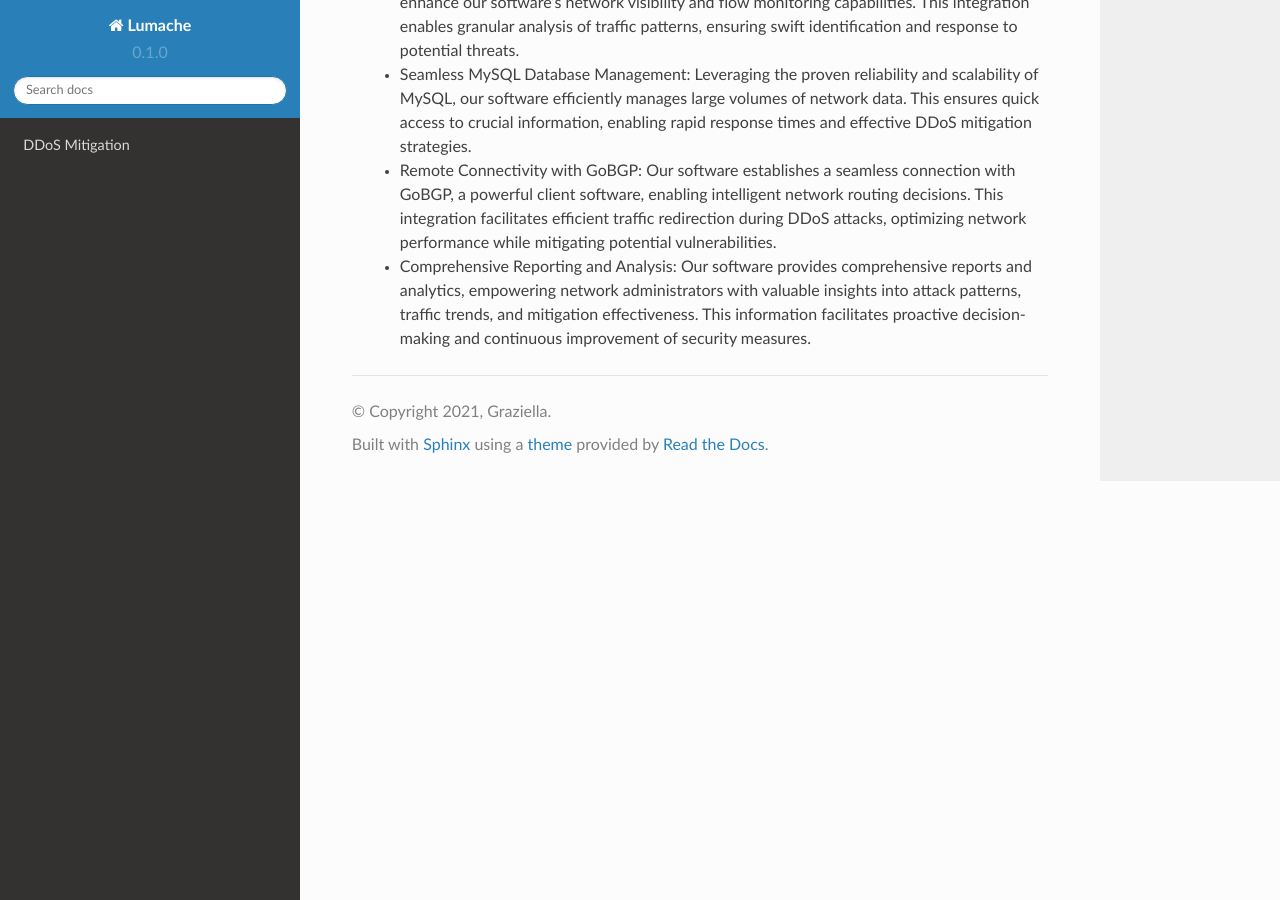
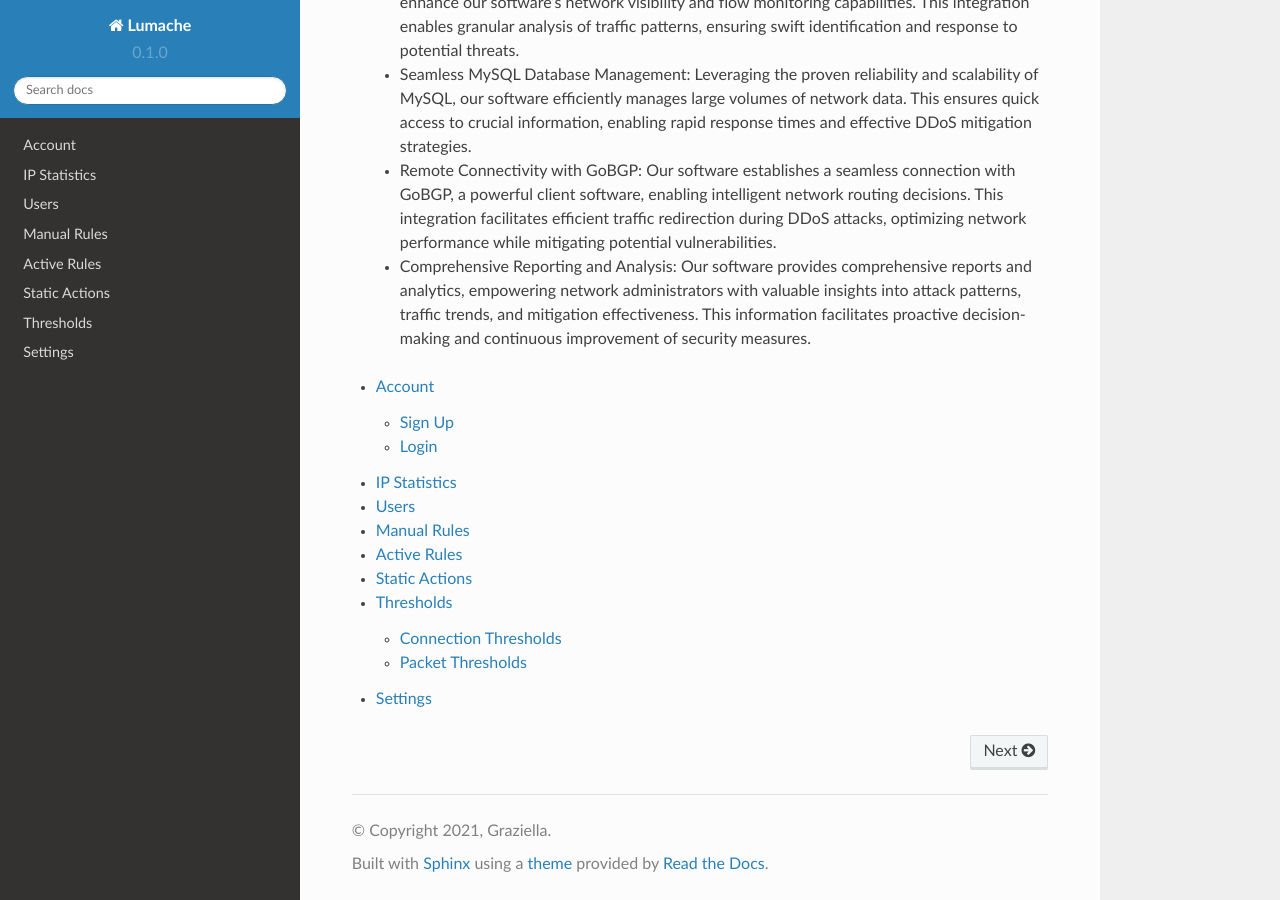
Before and after one commit to tanto2412/testReadTheDocs, a Sphinx documentation site: the page built from docs/source/index.rst, in a window 1280 px wide and 900 px high, scrolled down 529 px. Built offline with Sphinx 7.4.7 and the Read the Docs theme 2.0.0, drawn with Linux system fonts in a browser that asks for light colours.

Commit message:
update toc

```diff
--- /dev/null
+++ b/docs/source/account.rst
@@ -0,0 +1,8 @@
+Account
+===============
+
+Sign Up
+-------
+
+Login
+------
--- /dev/null
+++ b/docs/source/active_rules.rst
@@ -0,0 +1,2 @@
+Active Rules
+============
--- a/docs/source/index.rst
+++ b/docs/source/index.rst
@@ -8,3 +8,15 @@ Key Features:
    - Seamless MySQL Database Management: Leveraging the proven reliability and scalability of MySQL, our software efficiently manages large volumes of network data. This ensures quick access to crucial information, enabling rapid response times and effective DDoS mitigation strategies.
    - Remote Connectivity with GoBGP: Our software establishes a seamless connection with GoBGP, a powerful client software, enabling intelligent network routing decisions. This integration facilitates efficient traffic redirection during DDoS attacks, optimizing network performance while mitigating potential vulnerabilities.
    - Comprehensive Reporting and Analysis: Our software provides comprehensive reports and analytics, empowering network administrators with valuable insights into attack patterns, traffic trends, and mitigation effectiveness. This information facilitates proactive decision-making and continuous improvement of security measures.
+
+.. toctree::
+   :maxdepth: 2
+
+   account
+   ip_statistics
+   users
+   manual_rules
+   active_rules
+   static_actions
+   thresholds
+   settings
--- /dev/null
+++ b/docs/source/ip_statistics.rst
@@ -0,0 +1,2 @@
+IP Statistics
+=============
--- /dev/null
+++ b/docs/source/manual_rules.rst
@@ -0,0 +1,2 @@
+Manual Rules
+============
--- /dev/null
+++ b/docs/source/settings.rst
@@ -0,0 +1,2 @@
+Settings
+========
--- /dev/null
+++ b/docs/source/static_actions.rst
@@ -0,0 +1,2 @@
+Static Actions
+==============
--- /dev/null
+++ b/docs/source/thresholds.rst
@@ -0,0 +1,8 @@
+Thresholds
+==========
+
+Connection Thresholds
+---------------------
+
+Packet Thresholds
+-----------------
--- /dev/null
+++ b/docs/source/users.rst
@@ -0,0 +1,2 @@
+Users
+======
```
Also changed, not shown: docs/source/api.rst (deleted, +0 -7 lines), docs/source/usage.rst (deleted, +0 -33 lines).
